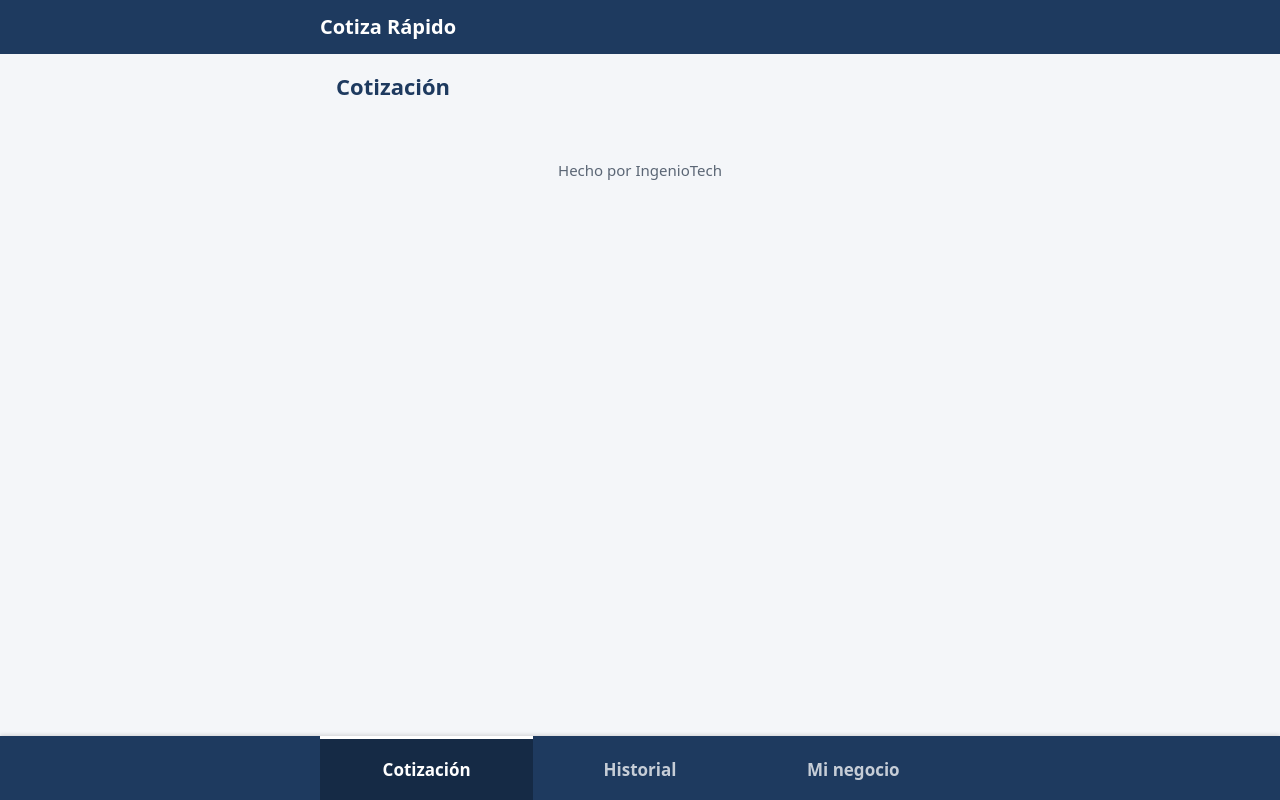
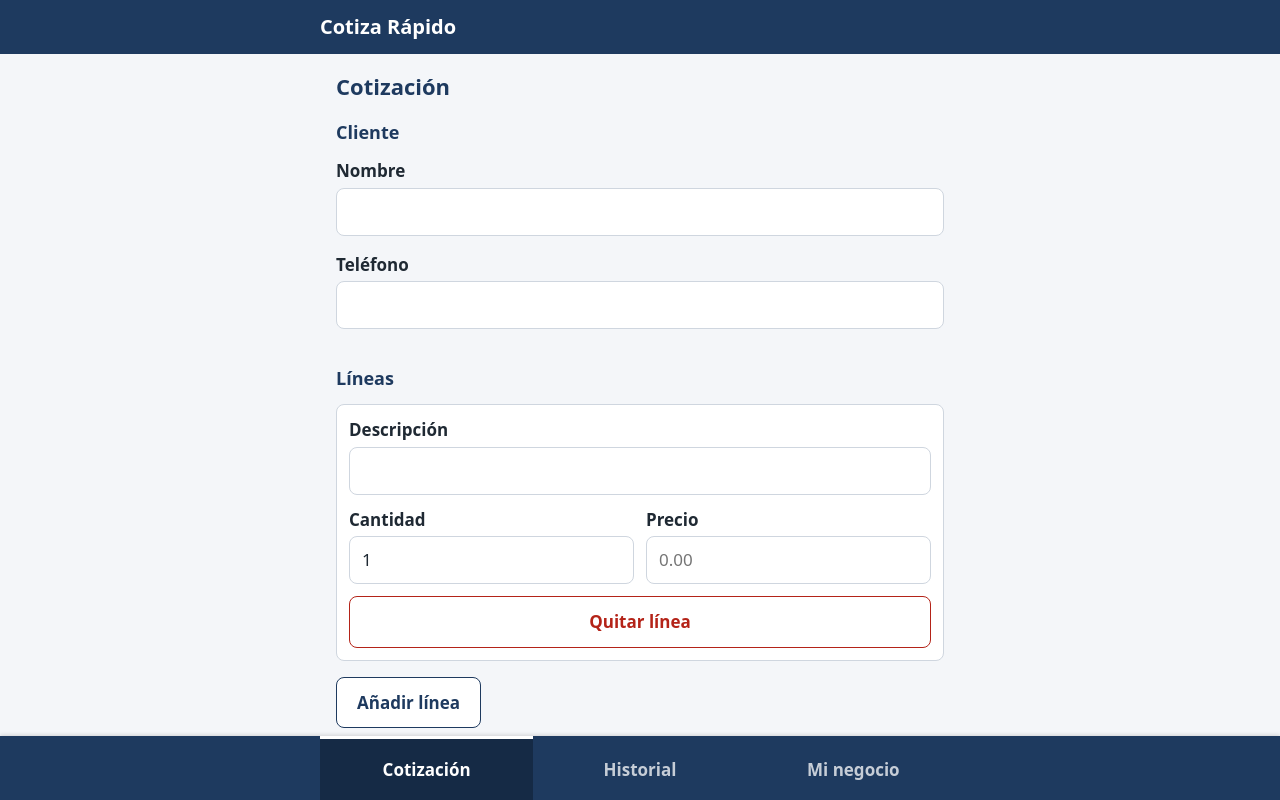
Before and after one commit to ricdegre/cotizador, a website with bundled scripts: page index.html in a window 1280 px wide. Both pictures are taken after a click on the button "Cotización". Shown: the top 800 px of the page. Built offline with nearby package versions, Linux system fonts and the light colour scheme; files whose address does not match are found by name.

Commit message:
Tarea 4: formulario de cotizacion

```diff
--- a/css/styles.css
+++ b/css/styles.css
@@ -201,3 +201,81 @@ button:disabled {
   outline-color: #fff;
   outline-offset: -4px;
 }
+
+/* Formulario de cotización */
+
+.grupo {
+  margin: 0 0 1.25rem;
+  padding: 0;
+  border: 0;
+}
+
+.grupo legend {
+  margin-bottom: 0.75rem;
+  padding: 0;
+  font-size: 1.125rem;
+  font-weight: 700;
+  color: var(--color-principal);
+}
+
+.campo {
+  margin-bottom: 1rem;
+}
+
+.lineas {
+  margin: 0 0 1rem;
+  padding: 0;
+  list-style: none;
+}
+
+/* Descripción y botón a lo ancho; cantidad y precio lado a lado. */
+.linea {
+  display: grid;
+  grid-template-columns: 1fr 1fr;
+  gap: 0 0.75rem;
+  margin-bottom: 0.75rem;
+  padding: 0.75rem;
+  background: var(--color-superficie);
+  border: 1px solid var(--color-borde);
+  border-radius: var(--radio);
+}
+
+.linea .campo {
+  margin-bottom: 0.75rem;
+}
+
+.linea-descripcion,
+.quitar-linea {
+  grid-column: 1 / -1;
+}
+
+.totales {
+  margin: 1.5rem 0 0;
+  padding: 1rem;
+  background: var(--color-superficie);
+  border: 1px solid var(--color-borde);
+  border-radius: var(--radio);
+}
+
+.totales div {
+  display: flex;
+  justify-content: space-between;
+  gap: 1rem;
+}
+
+.totales dt {
+  font-weight: 600;
+}
+
+.totales dd {
+  margin: 0;
+  font-variant-numeric: tabular-nums;
+}
+
+.total-final {
+  margin-top: 0.5rem;
+  padding-top: 0.5rem;
+  font-size: 1.25rem;
+  font-weight: 700;
+  border-top: 1px solid var(--color-borde);
+}
--- a/index.html
+++ b/index.html
@@ -17,6 +17,55 @@
   <main>
     <section id="cotizacion" aria-labelledby="titulo-cotizacion">
       <h2 id="titulo-cotizacion">Cotización</h2>
+
+      <form id="form-cotizacion" autocomplete="off">
+        <fieldset class="grupo">
+          <legend>Cliente</legend>
+          <div class="campo">
+            <label for="cliente-nombre">Nombre</label>
+            <input id="cliente-nombre" name="clienteNombre" type="text">
+          </div>
+          <div class="campo">
+            <label for="cliente-telefono">Teléfono</label>
+            <input id="cliente-telefono" name="clienteTelefono" type="tel" inputmode="tel">
+          </div>
+        </fieldset>
+
+        <fieldset class="grupo">
+          <legend>Líneas</legend>
+          <ul id="lineas" class="lineas"></ul>
+          <button type="button" id="anadir-linea" class="boton-secundario">Añadir línea</button>
+        </fieldset>
+
+        <div class="campo">
+          <label for="notas">Notas</label>
+          <textarea id="notas" name="notas"></textarea>
+        </div>
+
+        <dl class="totales">
+          <div><dt>Subtotal</dt><dd id="total-subtotal">$0.00</dd></div>
+          <div><dt>Impuesto</dt><dd id="total-impuesto">$0.00</dd></div>
+          <div class="total-final"><dt>Total</dt><dd id="total-total">$0.00</dd></div>
+        </dl>
+      </form>
+
+      <template id="plantilla-linea">
+        <li class="linea">
+          <div class="campo linea-descripcion">
+            <label data-para="descripcion">Descripción</label>
+            <input type="text" data-campo="descripcion">
+          </div>
+          <div class="campo">
+            <label data-para="cantidad">Cantidad</label>
+            <input type="text" inputmode="decimal" value="1" data-campo="cantidad">
+          </div>
+          <div class="campo">
+            <label data-para="precio">Precio</label>
+            <input type="text" inputmode="decimal" placeholder="0.00" data-campo="precio">
+          </div>
+          <button type="button" class="boton-peligro quitar-linea">Quitar línea</button>
+        </li>
+      </template>
     </section>
 
     <section id="historial" aria-labelledby="titulo-historial" hidden>
--- /dev/null
+++ b/js/app.js
@@ -0,0 +1,93 @@
+// Une la página con los módulos: formulario de cotización y barra de secciones.
+
+import { aCentavos, subtotal, impuesto, formatoDinero } from './calc.js';
+
+// Por ahora no se cobra impuesto; luego vendrá de "Mi negocio".
+const PORCENTAJE_IMPUESTO = 0;
+
+const formulario = document.getElementById('form-cotizacion');
+const listaLineas = document.getElementById('lineas');
+const plantillaLinea = document.getElementById('plantilla-linea');
+const botonAnadir = document.getElementById('anadir-linea');
+const salidaSubtotal = document.getElementById('total-subtotal');
+const salidaImpuesto = document.getElementById('total-impuesto');
+const salidaTotal = document.getElementById('total-total');
+const botonesSeccion = document.querySelectorAll('.barra [data-seccion]');
+
+// Para dar a cada campo de línea un id único, aunque se quiten líneas.
+let siguienteLinea = 1;
+
+function campo(fila, nombre) {
+  return fila.querySelector(`[data-campo="${nombre}"]`);
+}
+
+// Las líneas del formulario, con el precio en centavos.
+function leerLineas() {
+  return [...listaLineas.querySelectorAll('.linea')].map((fila) => ({
+    descripcion: campo(fila, 'descripcion').value.trim(),
+    cantidad: campo(fila, 'cantidad').value,
+    precio: aCentavos(campo(fila, 'precio').value),
+  }));
+}
+
+function recalcular() {
+  const base = subtotal(leerLineas());
+  const cargo = impuesto(base, PORCENTAJE_IMPUESTO);
+  salidaSubtotal.textContent = formatoDinero(base);
+  salidaImpuesto.textContent = formatoDinero(cargo);
+  salidaTotal.textContent = formatoDinero(base + cargo);
+}
+
+// Copia la plantilla y une cada etiqueta con su campo por id.
+function anadirLinea() {
+  const fila = plantillaLinea.content.firstElementChild.cloneNode(true);
+  const numero = siguienteLinea++;
+  for (const entrada of fila.querySelectorAll('[data-campo]')) {
+    const nombre = entrada.dataset.campo;
+    entrada.id = `linea-${numero}-${nombre}`;
+    fila.querySelector(`label[data-para="${nombre}"]`).htmlFor = entrada.id;
+  }
+  listaLineas.append(fila);
+  recalcular();
+  return fila;
+}
+
+// Siempre queda al menos una línea para escribir.
+function quitarLinea(fila) {
+  fila.remove();
+  if (!listaLineas.querySelector('.linea')) anadirLinea();
+  recalcular();
+}
+
+// Muestra la sección elegida, oculta las otras y marca su botón.
+function mostrarSeccion(id) {
+  for (const boton of botonesSeccion) {
+    const activa = boton.dataset.seccion === id;
+    document.getElementById(boton.dataset.seccion).hidden = !activa;
+    if (activa) boton.setAttribute('aria-current', 'page');
+    else boton.removeAttribute('aria-current');
+  }
+  window.scrollTo(0, 0);
+}
+
+formulario.addEventListener('input', recalcular);
+
+// Enter en un campo no debe recargar la página.
+formulario.addEventListener('submit', (evento) => evento.preventDefault());
+
+botonAnadir.addEventListener('click', () => {
+  campo(anadirLinea(), 'descripcion').focus();
+});
+
+listaLineas.addEventListener('click', (evento) => {
+  const boton = evento.target.closest('.quitar-linea');
+  if (!boton) return;
+  quitarLinea(boton.closest('.linea'));
+  botonAnadir.focus();
+});
+
+for (const boton of botonesSeccion) {
+  boton.addEventListener('click', () => mostrarSeccion(boton.dataset.seccion));
+}
+
+anadirLinea();
```
